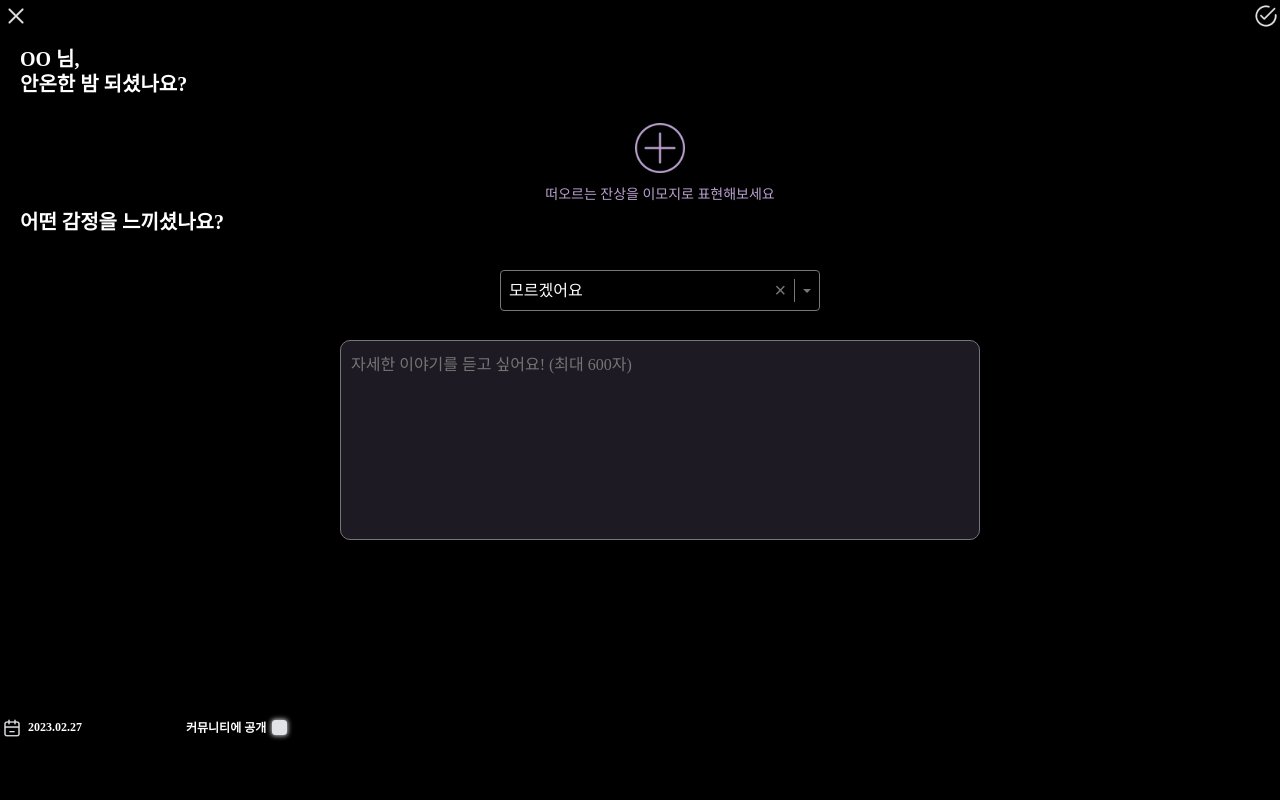
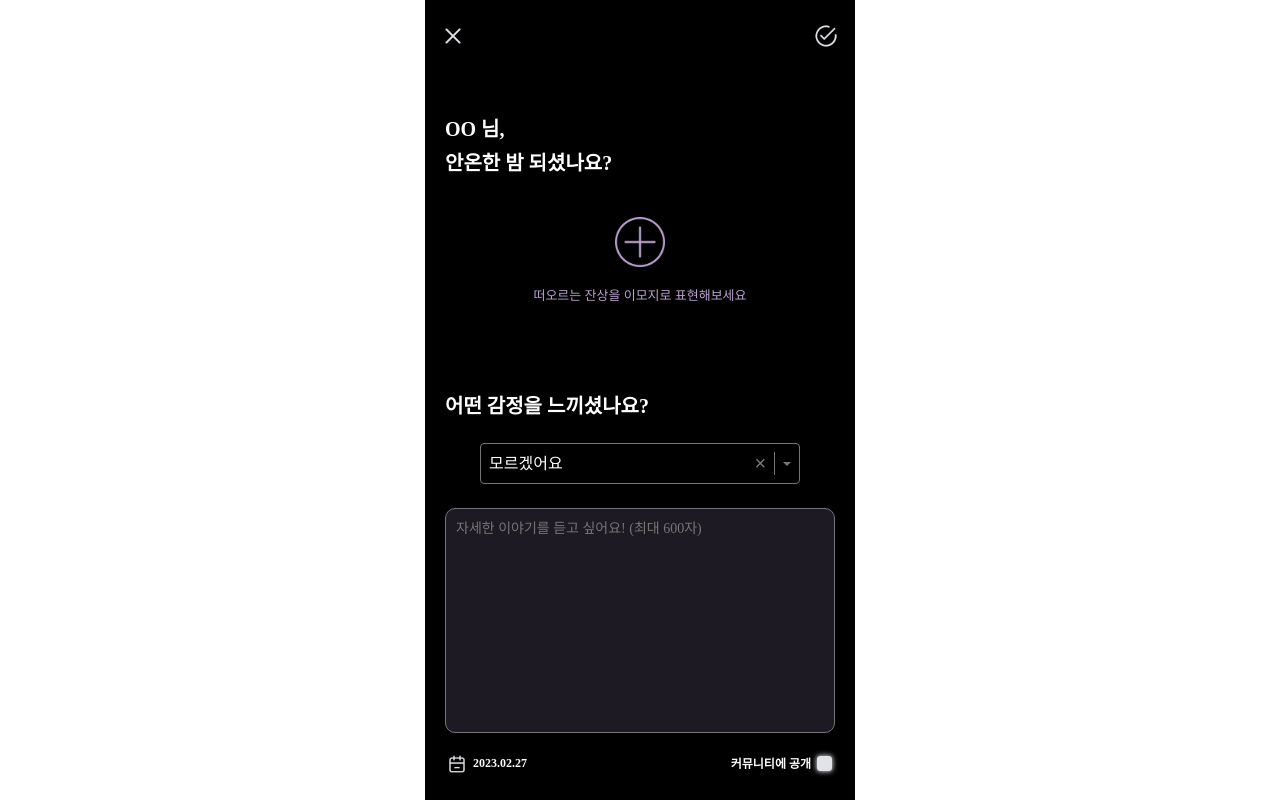
Before and after one commit to TEAM-DREAMCATCHER/DREAMCATCHER_Front-End, a React (Vite) app: page /recording in a window 1280 px wide. Shown: the top 800 px of the page. Built offline with nearby package versions, Linux system fonts and the light colour scheme.

Commit message:
refactor: recording 페이지 전체 레이아웃 수정

```diff
--- a/src/components/record/footer/style.ts
+++ b/src/components/record/footer/style.ts
@@ -10,8 +10,6 @@ export const Footer = styled.footer`
     display: flex;
     justify-content: space-between;
     align-items: center;
-    position: absolute;
-    top: 700px;
 `
 
 export const Date = styled.div`
--- a/src/components/record/header/style.ts
+++ b/src/components/record/header/style.ts
@@ -15,6 +15,7 @@ export const CloseButton = styled.img.attrs({
     width: 32px;
     height: 32px;
     cursor: pointer;
+    margin-left: -8px;
 `
 
 export const SaveButton = styled.img.attrs({
@@ -24,4 +25,5 @@ export const SaveButton = styled.img.attrs({
     width: 28px;
     height: 28px;
     cursor: pointer;
+    margin-right: -5px;
 `
--- a/src/components/recordLayout/Select/style.ts
+++ b/src/components/recordLayout/Select/style.ts
@@ -2,6 +2,7 @@ import styled from 'styled-components'
 
 export const Container = styled.div`
     width: 20em;
+    margin: 0 auto;
     min-height: 1.5em;
     border: 0.05em solid #777;
     display: flex;
@@ -13,6 +14,7 @@ export const Container = styled.div`
     :focus {
         border-color: hsl(200, 100%, 50%);
     }
+    position: relative;
 `
 export const Value = styled.span`
     flex-grow: 1;
--- a/src/components/recordLayout/index.tsx
+++ b/src/components/recordLayout/index.tsx
@@ -2,14 +2,12 @@ import React, { ChangeEvent, useState } from 'react'
 import { RecordState } from './types'
 import EmojiPicker, { Emoji } from 'emoji-picker-react'
 import {
-    EmojiHeader,
+    H2,
     EmojiDescription,
     DefaultImage,
     EmojiButton,
     StyledLayout,
     EmojiContainer,
-    DescriptionHeader,
-    DescriptionContainer,
     DescriptionTextArea,
 } from './style'
 import { EmojiClickData } from 'emoji-picker-react/dist/types/exposedTypes'
@@ -43,8 +41,12 @@ function RecordLayout() {
 
     return (
         <StyledLayout>
-            <EmojiHeader>OO 님,</EmojiHeader>
-            <EmojiHeader>안온한 밤 되셨나요?</EmojiHeader>
+            <section>
+                <H2>
+                    OO 님,
+                    <br />
+                    안온한 밤 되셨나요?
+                </H2>
                 <EmojiContainer>
                     <EmojiButton onClick={() => setShowPicker((prev) => !prev)}>
                         {recordState.emoji ? (
@@ -56,15 +58,16 @@ function RecordLayout() {
                     <EmojiDescription>떠오르는 잔상을 이모지로 표현해보세요</EmojiDescription>
                     {showPicker && <EmojiPicker onEmojiClick={handleEmojiClick} />}
                 </EmojiContainer>
-            <DescriptionHeader>어떤 감정을 느끼셨나요?</DescriptionHeader>
-            <DescriptionContainer>
+            </section>
+            <section>
+                <H2>어떤 감정을 느끼셨나요?</H2>
                 <Select options={options} value={category} onChange={(o) => setCategory(o)} />
                 <DescriptionTextArea
                     placeholder="자세한 이야기를 듣고 싶어요! (최대 600자)"
                     onChange={handleChange}
                     maxLength={600}
                 ></DescriptionTextArea>
-            </DescriptionContainer>
+            </section>
         </StyledLayout>
     )
 }
--- a/src/components/recordLayout/style.ts
+++ b/src/components/recordLayout/style.ts
@@ -1,28 +1,32 @@
 import styled from 'styled-components'
 
 export const StyledLayout = styled.div`
-    padding: 15px 20px;
-    width: 100%;
+    max-width: 430px;
+
+    section {
+        margin-top: 60px;
+    }
+
+    section + section {
+        margin-top: 87px;
+    }
 `
 
-export const EmojiHeader = styled.header`
-    width: 390px;
-    height: 25px;
+export const H2 = styled.h2`
+    margin-bottom: 20px;
+    vertical-align: top;
+    font-family: 'Pretendard';
     font-size: 20px;
     font-weight: 600;
-    line-height: 24px;
-    font-family: 'Pretendard';
+    line-height: 34px;
 `
 
 export const EmojiContainer = styled.div`
-    width: 100%;
     display: flex;
     flex-direction: column;
     justify-content: center;
     align-items: center;
-    margin-top: 15px;
-    padding: 10px 0;
-    position: absolute;
+    margin-top: 36px;
     z-index: 100;
 `
 
@@ -36,49 +40,29 @@ export const EmojiButton = styled.button`
 `
 
 export const EmojiDescription = styled.div`
-    height: 16px;
     font-family: 'Pretendard';
-    font-style: normal;
     font-weight: 500;
-    font-size: 14px;
-    font-size: 14px;
-    display: flex;
-    text-align: center;
-    align-items: center;
+    font-size: 13px;
     color: #b9a1cf;
-    margin-top: 10px;
-    background-color: linear-gradient(126.87deg, #635273 16.19%, #b9a1cf 83.65%);
-`
-
-export const DescriptionHeader = styled.header`
-    position: absolute;
-    top: 210px;
-    width: 390px;
-    height: 25px;
-    font-size: 20px;
-    font-weight: 600;
-    line-height: 24px;
-    font-family: 'Pretendard';
-`
-
-export const DescriptionContainer = styled.div`
-    position: absolute;
-    top: 270px;
-    width: 100%;
-    display: flex;
-    justify-content: center;
+    margin-top: 18px;
 `
 
 export const DescriptionTextArea = styled.textarea`
+    width: 100%;
+    height: 225px;
+    padding: 10px;
+    margin-top: 24px;
+    border-radius: 10px;
     resize: none;
     background-color: #1d1a23;
     color: white;
     font-size: 16px;
     font-family: 'Pretendard';
-    width: 50%;
-    height: 200px;
-    padding: 10px;
-    border-radius: 10px;
-    position: absolute;
-    top: 70px;
+
+    &::placeholder {
+        font-family: 'Pretendard';
+        font-weight: 500;
+        font-size: 14px;
+        line-height: 20px;
+    }
 `
--- a/src/pages/recording/style.ts
+++ b/src/pages/recording/style.ts
@@ -1,9 +1,10 @@
 import styled from 'styled-components'
 
 export const StyledRecord = styled.div`
+    max-width: 430px;
+    margin: 0 auto;
+    padding: 20px;
     background-color: black;
     color: white;
-    /* display: flex; */
-    /* justify-content: center; */
     height: 120vh;
 `
```
Lines whose indentation alone changed are shown as unchanged.
